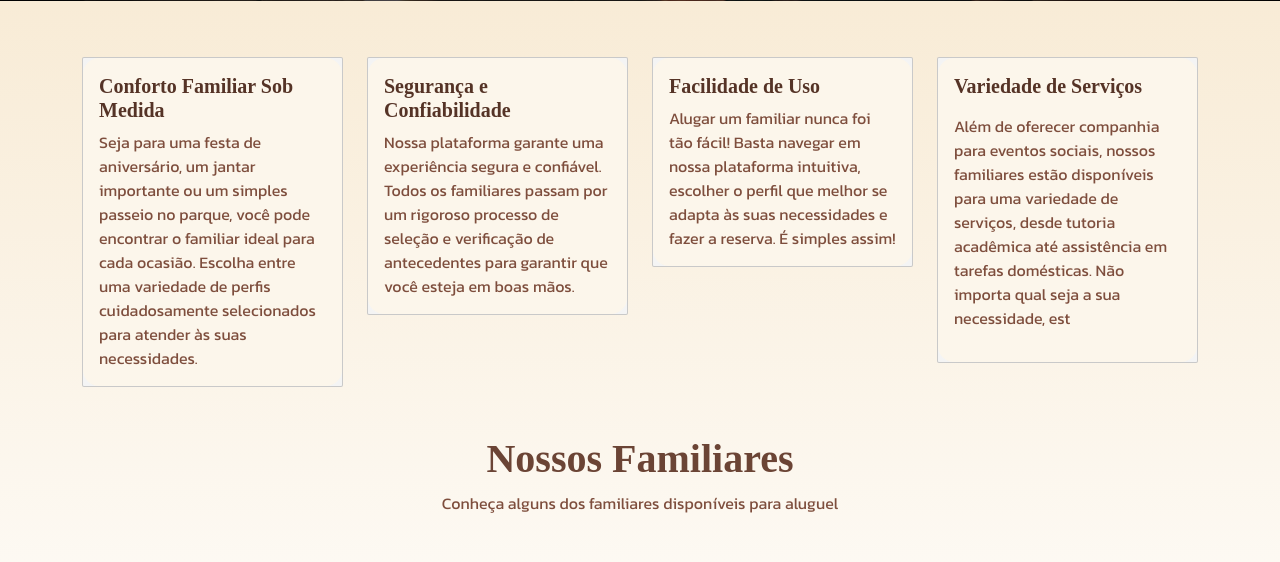
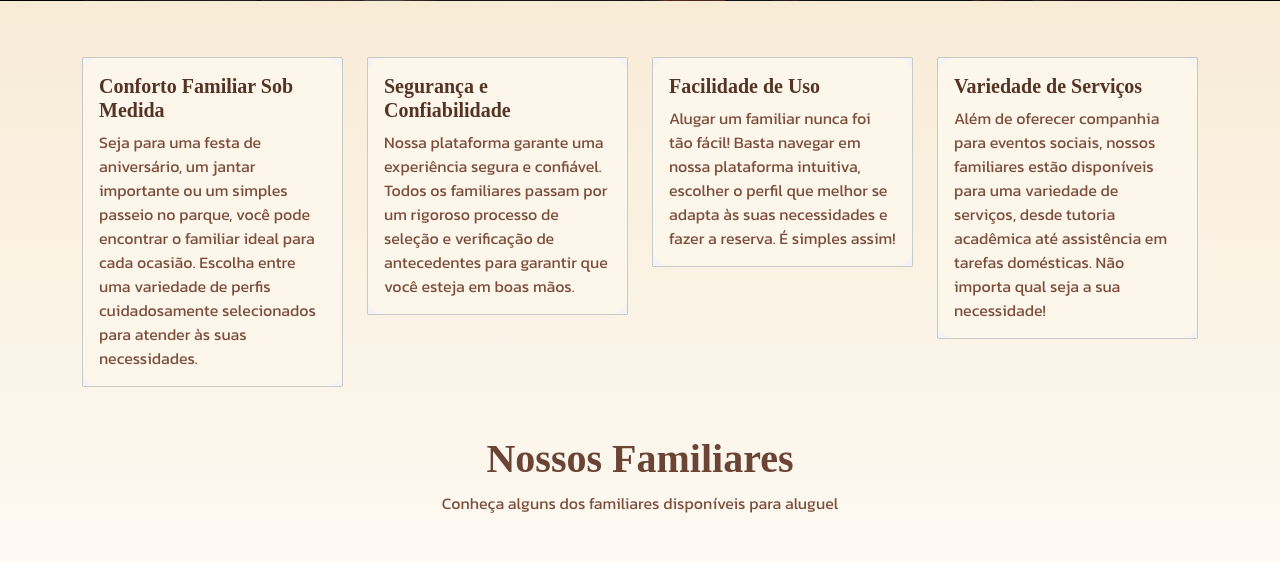
Before and after one commit to LuizAndrade28/rent-my-family, a Rails app: page / in a window 1280 px wide. Shown: the part 799-1361 px from the top of the page. Run offline with Rails 7, Linux system fonts and the light colour scheme; data that the repository does not hold is empty; style sheets or scripts are compiled from the project's sources; some libraries are stand-ins or nearby versions; some web fonts are replaced.

Commit message:
final push

```diff
--- a/app/views/family_members/index.html.erb
+++ b/app/views/family_members/index.html.erb
@@ -31,7 +31,7 @@
     <div class="card">
       <div class="card-body bg-info rounded-4 sm-3">
         <h5 class="card-title-text-family"><strong> Variedade de Serviços </strong></h5>
-        <p class="card-text"><p> Além de oferecer companhia para eventos sociais, nossos familiares estão disponíveis para uma variedade de serviços, desde tutoria acadêmica até assistência em tarefas domésticas. Não importa qual seja a sua necessidade, est
+        <p class="card-text">Além de oferecer companhia para eventos sociais, nossos familiares estão disponíveis para uma variedade de serviços, desde tutoria acadêmica até assistência em tarefas domésticas. Não importa qual seja a sua necessidade!</p>
       </div>
     </div>
   </div>
```
